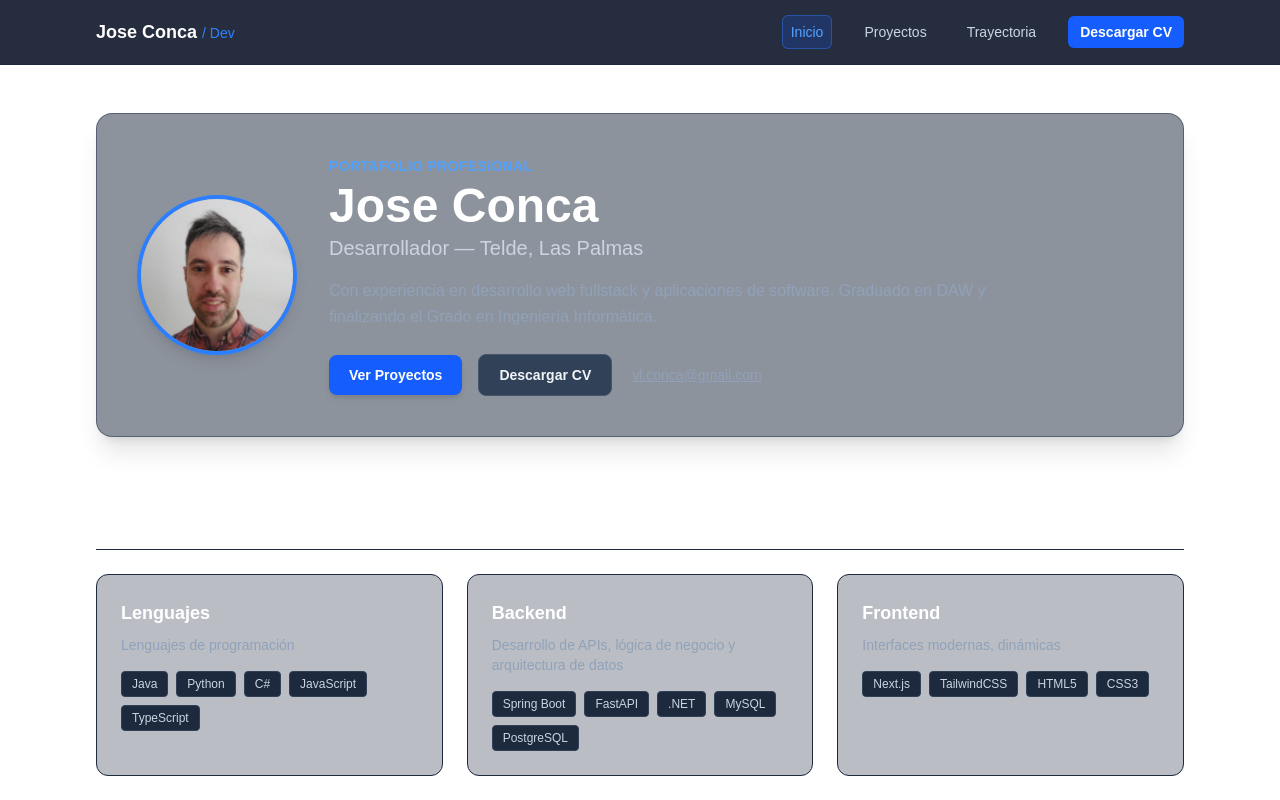
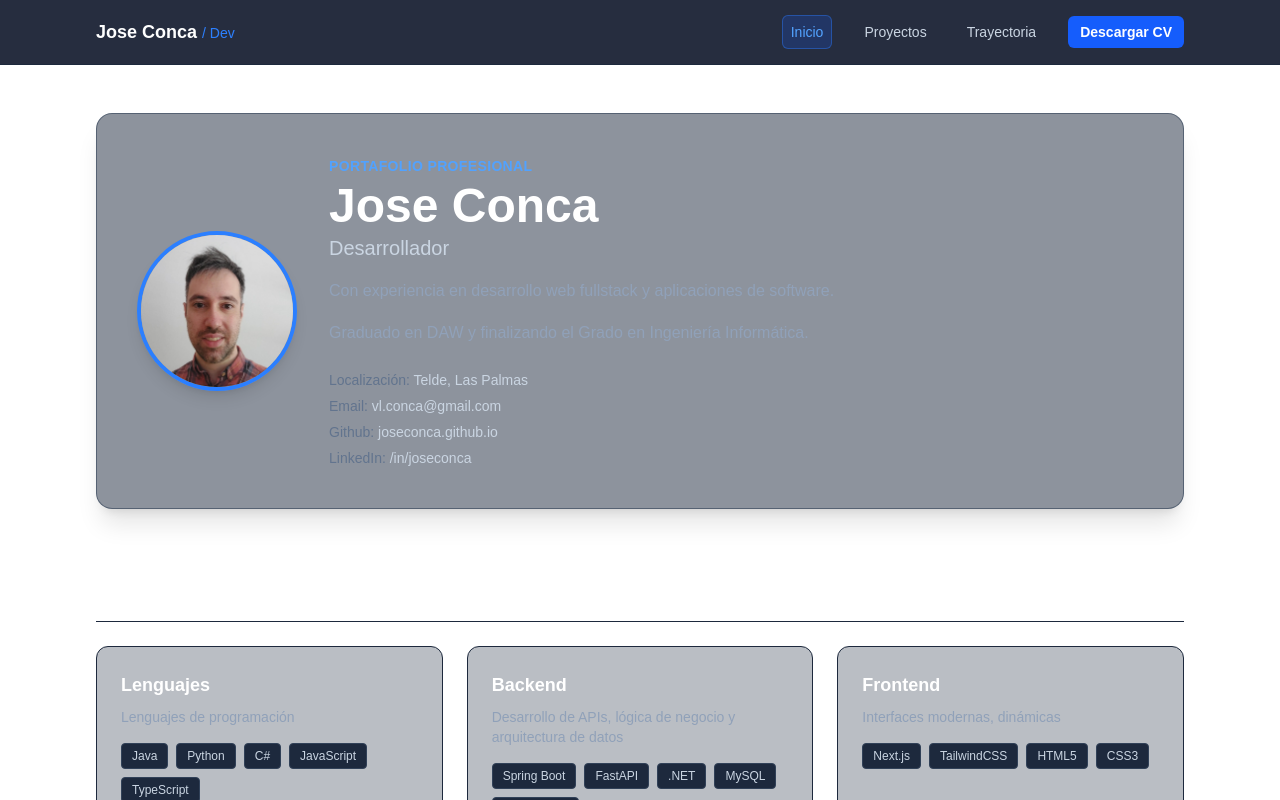
Before and after one commit to joseconca/joseconca.github.io, a Next.js app: page / in a window 1280 px wide. Shown: the top 800 px of the page. Built offline with nearby package versions, Linux system fonts and the light colour scheme.

Commit message:
Ajuste cabecera inicio y proyectos

```diff
--- a/src/app/page.tsx
+++ b/src/app/page.tsx
@@ -1,18 +1,17 @@
-import Link from 'next/link';
-import { datosContacto } from '@/data/datosContacto';
-import { skillStack } from '@/data/skillStack';
-import { proyectos } from '@/data/proyectos';
+import Link from "next/link";
+import { datosContacto } from "@/data/datosContacto";
+import { skillStack } from "@/data/skillStack";
+import { proyectos } from "@/data/proyectos";
 
 export default function HomePage() {
   const proyectosDestacados = proyectos.slice(0, 2);
   const formatearNombreCategoria = (categoria: string) =>
     categoria
-      .replace(/([a-z])([A-Z])/g, '$1 $2')
+      .replace(/([a-z])([A-Z])/g, "$1 $2")
       .replace(/^./, (letra) => letra.toUpperCase());
 
   return (
     <div className="space-y-16">
-
       {/* Presentación */}
       <section className="flex flex-col md:flex-row items-center gap-8 bg-slate-800/50 p-8 sm:p-10 rounded-2xl border border-slate-700/60 shadow-xl">
         <img
@@ -29,35 +28,55 @@ export default function HomePage() {
               {datosContacto.nombre}
             </h1>
             <p className="text-lg sm:text-xl text-slate-300 font-medium mt-1">
-              {datosContacto.rol} — {datosContacto.localizacion}
+              {datosContacto.rol}
             </p>
           </div>
 
           <p className="text-slate-400 max-w-2xl leading-relaxed text-sm sm:text-base">
-            Con experiencia en desarrollo web fullstack y aplicaciones de software. Graduado en DAW y finalizando el Grado en Ingeniería Informática.
+            Con experiencia en desarrollo web fullstack y aplicaciones de
+            software.
+          </p>
+          <p className="text-slate-400 max-w-2xl leading-relaxed text-sm sm:text-base">
+            Graduado en DAW y finalizando el Grado en Ingeniería Informática.
           </p>
 
-          {/* Botones de Acción Rápidos */}
-          <div className="flex flex-wrap items-center justify-center md:justify-start gap-4 pt-2">
-            <Link
-              href="/proyectos"
-              className="bg-blue-600 hover:bg-blue-500 text-white font-semibold px-5 py-2.5 rounded-lg transition-colors shadow-md text-sm"
-            >
-              Ver Proyectos
-            </Link>
-            <a
-              href={datosContacto.curriculumPdf}
-              download
-              className="bg-slate-700 hover:bg-slate-600 text-slate-100 font-semibold px-5 py-2.5 rounded-lg border border-slate-600 transition-colors text-sm"
-            >
-              Descargar CV
-            </a>
+          {/* Datos de contacto */}
+          <div className="flex flex-col items-center md:items-start gap-1.5 pt-2 text-sm">
+            <div>
+              <span className="text-slate-500">Localización: </span>
+              <span className="text-slate-300">{datosContacto.localizacion}</span>
+            </div>
+            <div>
+              <span className="text-slate-500">Email: </span>
               <a
                 href={`mailto:${datosContacto.email}`}
-              className="text-slate-400 hover:text-white underline text-sm transition-colors py-2 px-1"
+                className="text-slate-300 hover:text-blue-400 hover:underline transition-colors"
               >
                 {datosContacto.email}
               </a>
+            </div>
+            <div>
+              <span className="text-slate-500">Github: </span>
+              <a
+                href={datosContacto.github}
+                target="_blank"
+                rel="noreferrer"
+                className="text-slate-300 hover:text-blue-400 hover:underline transition-colors"
+              >
+                joseconca.github.io
+              </a>
+            </div>
+            <div>
+              <span className="text-slate-500">LinkedIn: </span>
+              <a
+                href={datosContacto.linkedin}
+                target="_blank"
+                rel="noreferrer"
+                className="text-slate-300 hover:text-blue-400 hover:underline transition-colors"
+              >
+                /in/joseconca
+              </a>
+            </div>
           </div>
         </div>
       </section>
@@ -79,9 +98,7 @@ export default function HomePage() {
               <h3 className="text-lg font-bold text-white mb-2 text-blue-400">
                 {formatearNombreCategoria(categoria)}
               </h3>
-              <p className="text-slate-400 text-sm mb-4">
-                {datos.descripcion}
-              </p>
+              <p className="text-slate-400 text-sm mb-4">{datos.descripcion}</p>
               <div className="flex flex-wrap gap-2">
                 {datos.tecnologias.map((tecnologia) => (
                   <span
@@ -133,7 +150,8 @@ export default function HomePage() {
 
               <div>
                 <div className="flex flex-wrap gap-2 pt-2 border-t border-slate-800/80">
-                  {proyecto.tecnologias && proyecto.tecnologias.map((tech) => (
+                  {proyecto.tecnologias &&
+                    proyecto.tecnologias.map((tech) => (
                       <span
                         key={tech}
                         className="text-xs text-blue-400 bg-blue-950/40 px-2 py-0.5 rounded font-mono border border-blue-900/50"
@@ -150,9 +168,12 @@ export default function HomePage() {
 
       {/* FOOTER CALL-TO-ACTION */}
       <section className="bg-gradient-to-r from-blue-900/30 to-slate-800/40 p-8 rounded-2xl border border-blue-900/40 text-center space-y-4">
-        <h2 className="text-2xl font-bold text-white">¿Interesado en mi perfil?</h2>
+        <h2 className="text-2xl font-bold text-white">
+          ¿Interesado en mi perfil?
+        </h2>
         <p className="text-slate-300 max-w-xl mx-auto text-sm sm:text-base">
-          Puedes conocer mis principales áreas de especialización y descargar una copia de mi CV lista para imprimir.
+          Puedes conocer mis principales áreas de especialización y descargar
+          una copia de mi CV lista para imprimir.
         </p>
         <div className="pt-2 flex flex-wrap justify-center gap-3">
           <a
@@ -164,7 +185,6 @@ export default function HomePage() {
           </a>
         </div>
       </section>
-
     </div>
   );
 }
--- a/src/app/proyectos/page.tsx
+++ b/src/app/proyectos/page.tsx
@@ -103,7 +103,7 @@ export default function ProyectosPage() {
                     rel="noreferrer"
                     className="inline-flex items-center bg-slate-700 hover:bg-slate-600 text-white text-sm font-semibold px-4 py-2 rounded-lg transition-colors"
                   >
-                    Repositorio en Github ↗
+                    Ir a Github ↗
                   </a>
                 )}
 
--- a/src/data/datosContacto.ts
+++ b/src/data/datosContacto.ts
@@ -3,6 +3,7 @@ export const datosContacto = {
   rol: "Desarrollador",
   email: "vl.conca@gmail.com",
   localizacion: "Telde, Las Palmas",
+  webCv: "https://joseconca.github.io",
   github: "https://github.com/joseconca",
   linkedin: "https://linkedin.com/in/joseconca",
   sobreMi: [
```
Lines whose indentation alone changed are shown as unchanged.
